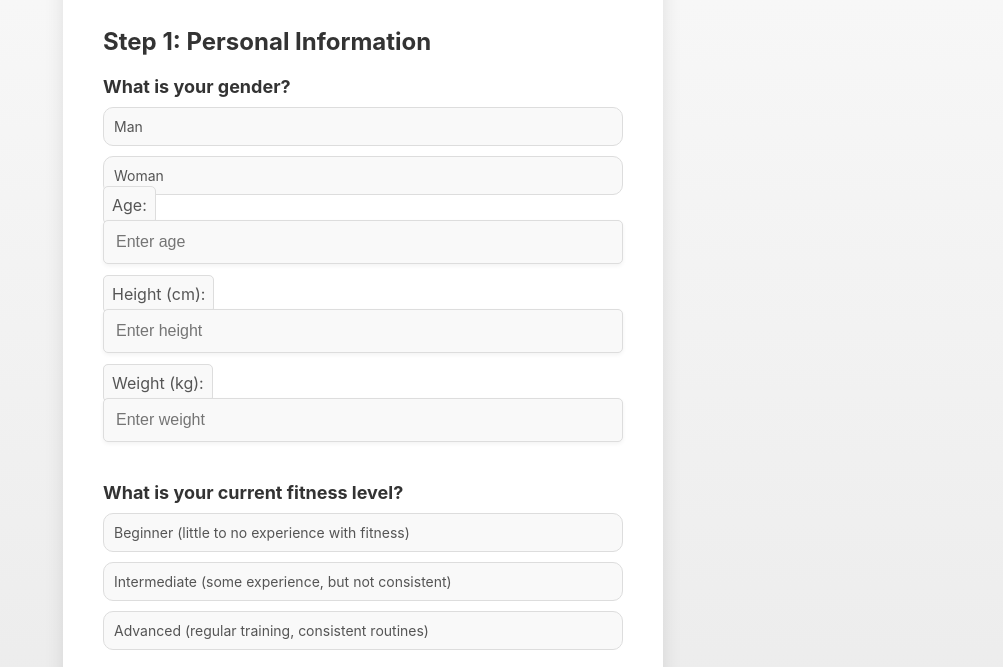
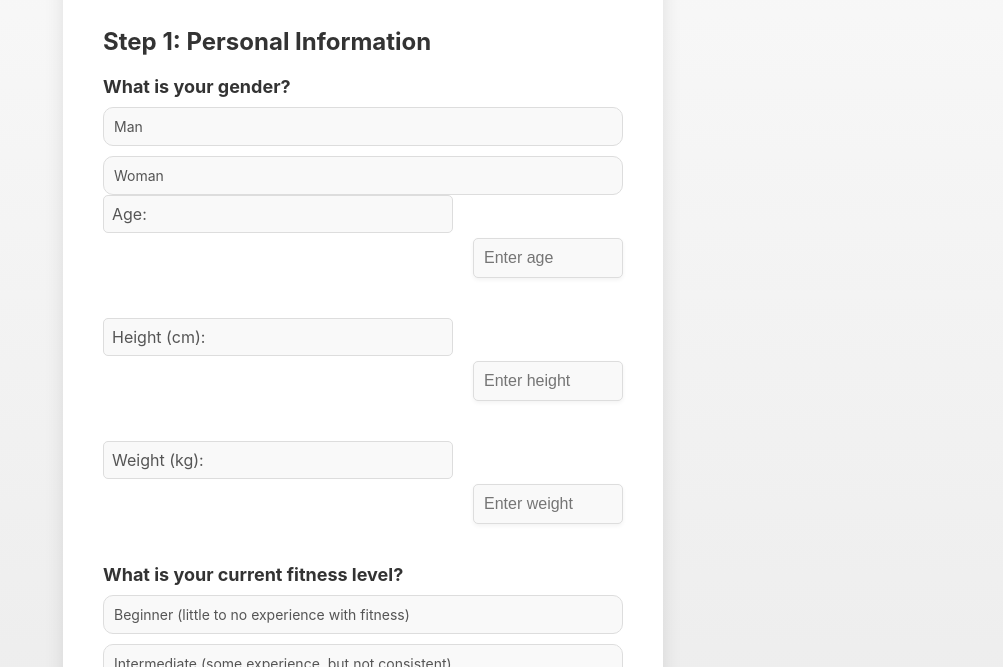
Before and after one commit to Aaron2508/Fitness-Calculator, a plain HTML site: page index.html in a window 1280 px wide. Shown: the part 127-794 px from the top of the page, without its empty margins (277-1280 px from the left). Drawn offline with Linux system fonts and the light colour scheme.

Commit message:
Update styles.css

```diff
--- a/styles.css
+++ b/styles.css
@@ -65,19 +65,41 @@ label:not([for]) {
     display: block;
 }
 
-/* Style for text and number inputs */
-input[type="text"],
-input[type="number"] {
-    width: 100%;
-    padding: 12px;
-    margin-top: 5px;
-    margin-bottom: 20px;
-    font-size: 16px;
-    border: 1px solid #ddd;
-    border-radius: 5px;
-    background: #f9f9f9;
-    box-shadow: 0 2px 4px rgba(0, 0, 0, 0.05);
-    transition: border-color 0.2s ease;
+/* Inline input styling */
+.inline-input {
+    display: flex; /* Enable horizontal layout */
+    justify-content: flex-end; /* Align input to the right */
+    margin-bottom: 20px; /* Add spacing below the row */
+}
+
+.inline-input input {
+    width: 150px; /* Set smaller width for inputs */
+    padding: 10px; /* Add padding for better usability */
+    font-size: 16px; /* Match font size with other inputs */
+    color: #333; /* Consistent text color */
+    border: 1px solid #ddd; /* Light border for a clean look */
+    border-radius: 5px; /* Rounded corners */
+    background: #f9f9f9; /* Light background */
+    box-shadow: 0 2px 4px rgba(0, 0, 0, 0.05); /* Subtle shadow */
+    transition: border-color 0.2s ease; /* Smooth transition on focus */
+    margin-left: 20px; /* Add spacing between label and input */
+}
+
+/* Add focus effect for inline inputs */
+.inline-input input:focus {
+    border-color: #007aff; /* Apple-style blue border */
+    outline: none; /* Remove default outline */
+    background: #ffffff; /* Brighten background on focus */
+}
+
+/* Styling for questions to align with inline inputs */
+label.question {
+    font-size: 18px; /* Slightly larger for questions */
+    font-weight: bold; /* Bold text for emphasis */
+    color: #333; /* Consistent dark color */
+    margin-bottom: 5px; /* Spacing below the label */
+    display: inline-block; /* Keep inline alignment with input */
+    width: calc(100% - 170px); /* Adjust width to align with inputs */
 }
 
 /* Input focus effect */
```
